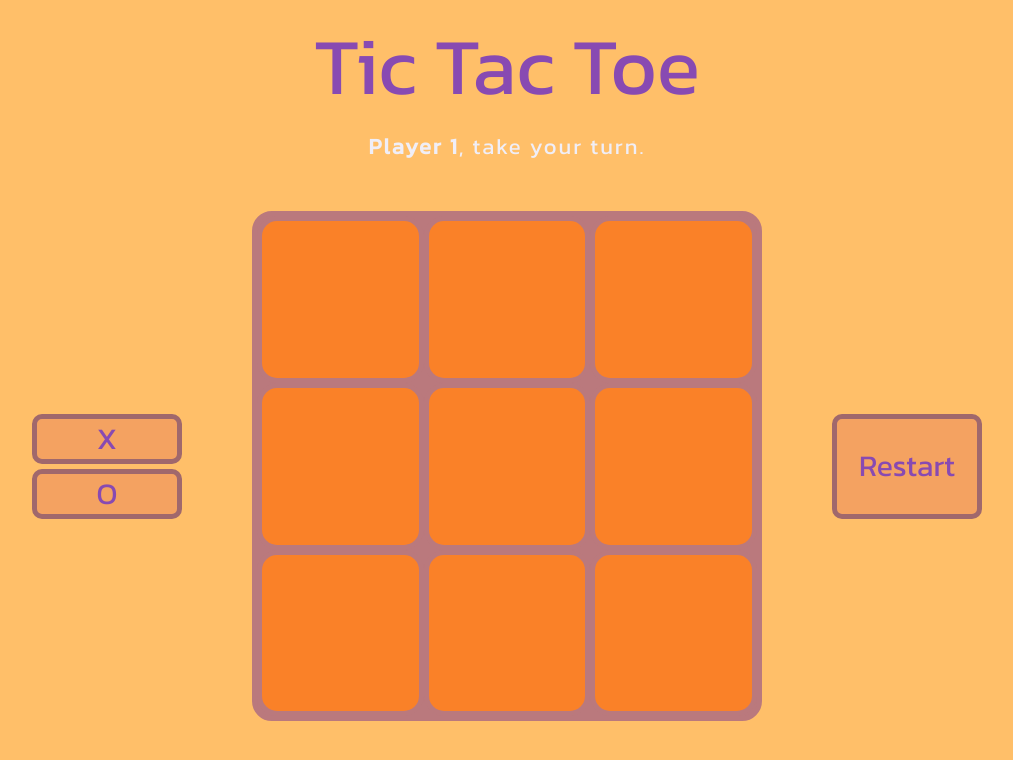
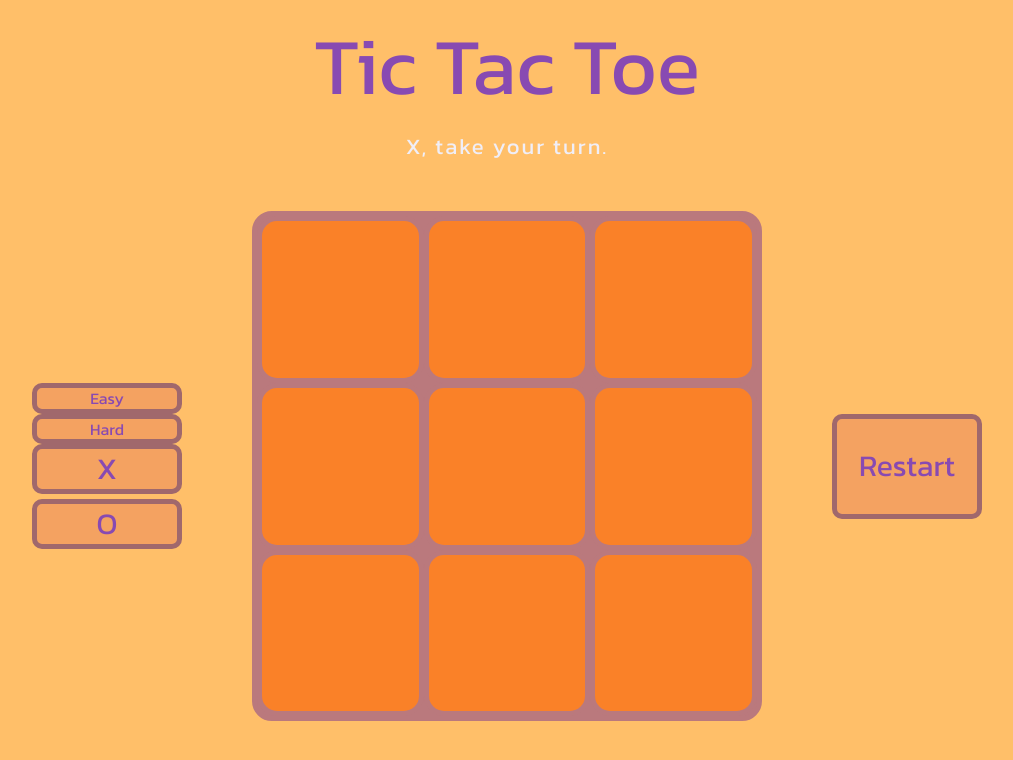
Before and after one commit to nufc-hub/tic-tac-toe, a plain HTML site: page index.html in a window 1280 px wide. Shown: the whole page, without its empty margins (133-1146 px from the left). Drawn offline with nearby package versions, Linux system fonts and the light colour scheme; a web font is replaced by a local one.

Commit message:
Add game-mode buttons

```diff
--- a/index.html
+++ b/index.html
@@ -16,11 +16,13 @@
             <div class="page-title">Tic Tac Toe</div>
         </div>
         <div>
-            <p class="game-message"><span class="player">Player 1</span>, take your turn.</p>
+            <p class="game-message">X, take your turn.</p>
         </div>
     </header>
     <div class="middle">
         <div class="select-player">
+            <button class="easy-mode">Easy</button>
+            <button class="hard-mode">Hard</button>
             <button class="player-x">X</button>
             <button class="player-o">O</button>
         </div>
```
